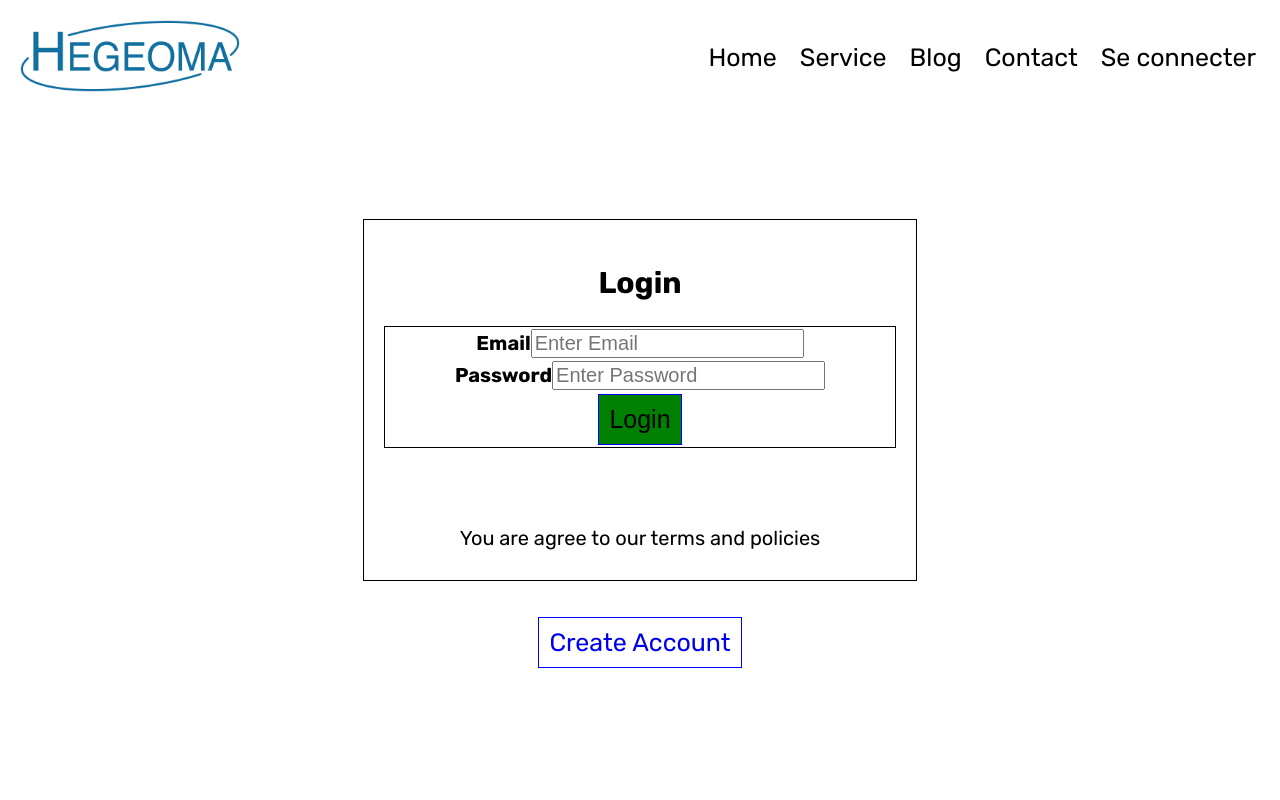
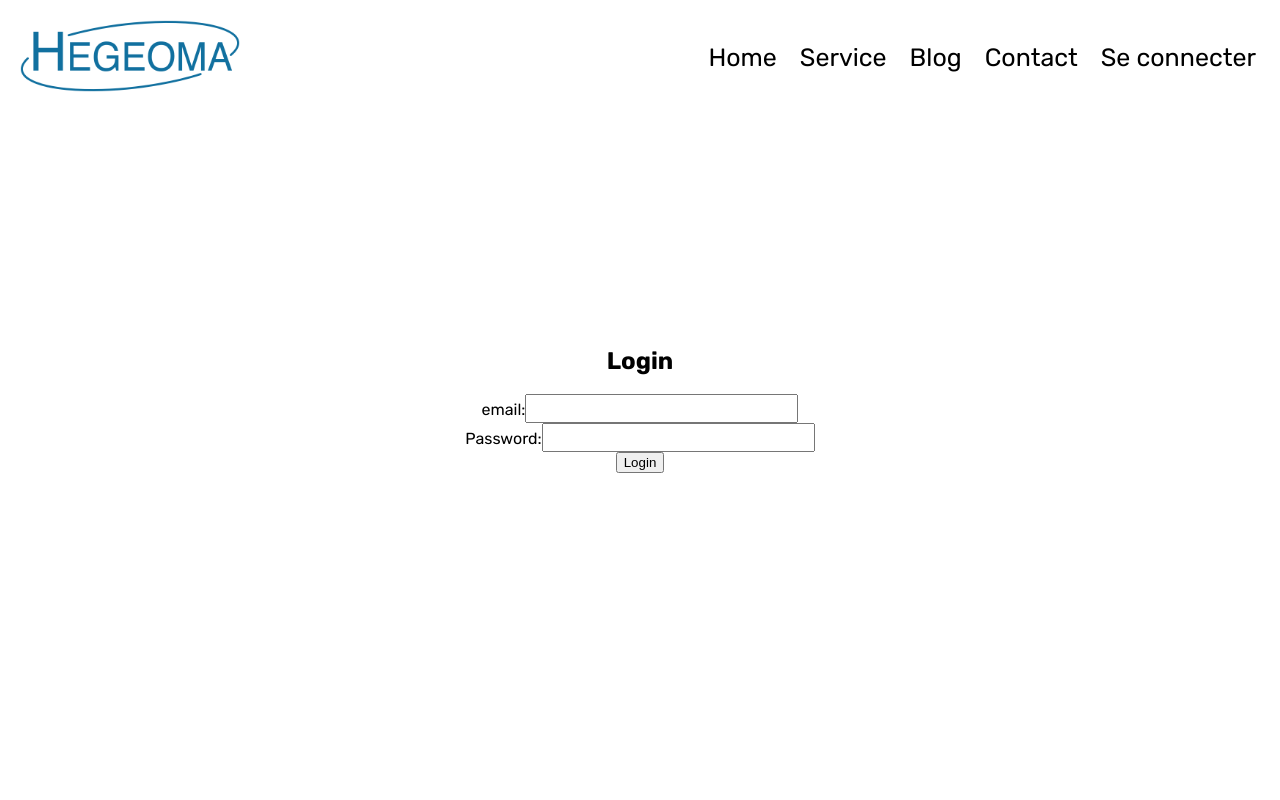
Before and after one commit to clemencebric/hegeoma, a React (Create React App) app in the folder frontend/: page /login in a window 1280 px wide. Shown: the top 800 px of the page. Built offline with nearby package versions, Linux system fonts and the light colour scheme.

Commit message:
feat(controller): login sans css reussi

```diff
--- a/frontend/src/component/login/login.js
+++ b/frontend/src/component/login/login.js
@@ -1,48 +1,71 @@
 import React, { useState } from 'react';
 import "./login.css";
-import { Link } from 'react-router-dom';
+import { Link, useNavigate } from 'react-router-dom';
 import Validation from './loginValidation';
+import axios from 'axios';
 
 function Login() {
-  const [values, setValues] = useState({
-    email: '',
-    password: ''
-  });
-  const [errors, setErrors] = useState({});
+     // State variables for email, password, and error message
+     const [email, setEmail] = useState(''); // Modifiez cette ligne
+     const [password, setPassword] = useState('');
+     const [errorMessage, setErrorMessage] = useState('');
 
-  const handleInput = (event) => {
-    setValues(prev => ({ ...prev, [event.target.name]: event.target.value }));
+     // Initialize useNavigate hook for navigation
+     const navigate = useNavigate();
+
+     // Function to handle form submission
+     const handleSubmit = async (e) => {
+         e.preventDefault();
+         try {
+             // Clear previous error messages
+             setErrorMessage('');
+
+             // Send login request to server
+             const response = await axios.post('http://localhost:8081/login', { email, password });
+
+             // If login successful, redirect to MainPage
+             if (response.status === 200) {
+                 navigate('/');
+             }
+         } catch (error) {
+             console.error('Error:', error);
+
+             // If login failed, display error message
+             setErrorMessage('Your email and\nPassword are incorrect.');
+         }
      };
 
-  const handleSubmit = (event) => {
-    event.preventDefault();
-    setErrors(Validation(values));
-  };
-
+     // JSX structure for login form
      return (
-    <div className='formulaiire'>
-      <div className='formulaire'>
-        <h2>Login</h2>
-        <form action='' onSubmit={handleSubmit}>
-          <div className='informations'>
-            <div className='mb-3'>
-              <label htmlFor='email'><strong>Email</strong></label>
-              <input type='email' placeholder='Enter Email' name="email" onChange={handleInput}/>
-              {errors.email && <span className='messageerreur'> {errors.email} </span>}
+         <div className="formulaiire flex items-center justify-center min-h-screen">
+             <div className="mx-auto p-6 bg-white rounded-md shadow-md">
+                 <h2 className="text-2xl font-semibold mb-6 text-center">Login</h2>
+                 <form onSubmit={handleSubmit}>
+                     <div className="mb-4">
+                         <label htmlFor="email" className="block mb-2">email:</label>
+                         <input
+                            type="text"
+                            id="email" // Modifiez cette ligne
+                            value={email} // Et modifiez cette ligne
+                            onChange={(e) => setEmail(e.target.value)} // Ainsi que cette ligne
+                            className="w-full px-4 py-2 border rounded-md focus:outline-none focus:border-blue-500"
+                            />
                      </div>
-            <div className='mb-3'>
-              <label htmlFor='password'><strong>Password</strong></label>
-              <input type='password' placeholder='Enter Password' name="password" onChange={handleInput}/>
-              {errors.password && <span className='messageerreur'> {errors.password} </span>}
+                     <div className="mb-4">
+                         <label htmlFor="password" className="block mb-2">Password:</label>
+                         <input
+                             type="password"
+                             id="password"
+                             value={password}
+                             onChange={(e) => setPassword(e.target.value)}
+                             className="w-full px-4 py-2 border rounded-md focus:outline-none focus:border-blue-500"
+                         />
                      </div>
-            <button type='submit' className='btn btn-success'>Login</button>
-          </div>
-          <p className='phrase'>You are agree to our terms and policies</p>
-          <Link to="/signup" className='btn'>Create Account</Link>
+                     <button type="submit" className="w-full bg-blue-500 text-white py-2 rounded-md hover:bg-blue-600">Login</button>
+                     {errorMessage && <p className="text-red-500 text-sm whitespace-pre-line text-center mt-4 ">{errorMessage}</p>} {/* Display error message if exists */}
                  </form>
              </div>
          </div>
-  )
+     );
  }
-
 export default Login;
```
Also changed, not shown: 1 other file (tests, documents, lock files or other folders). Lines whose indentation alone changed are shown as unchanged.
